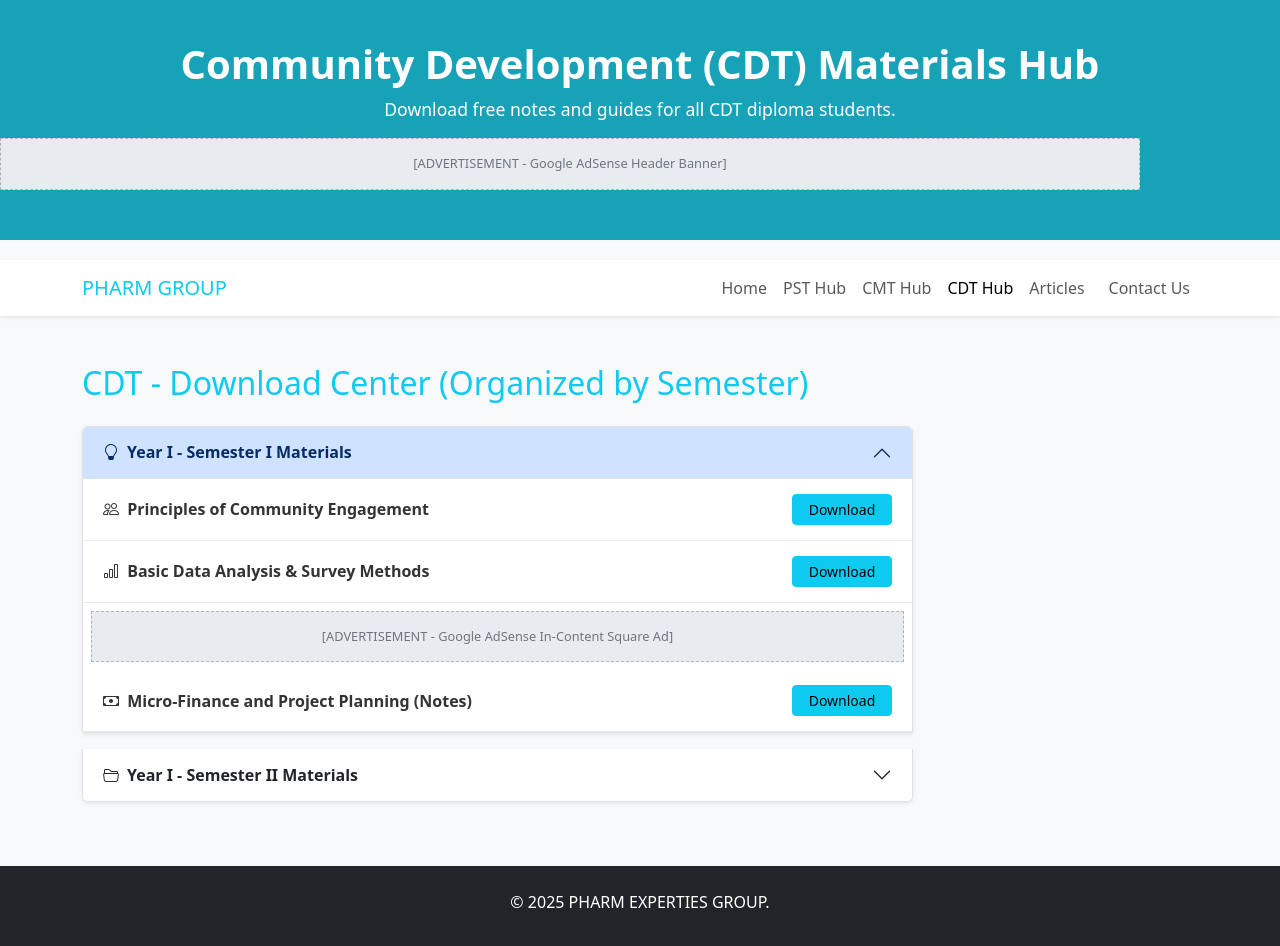
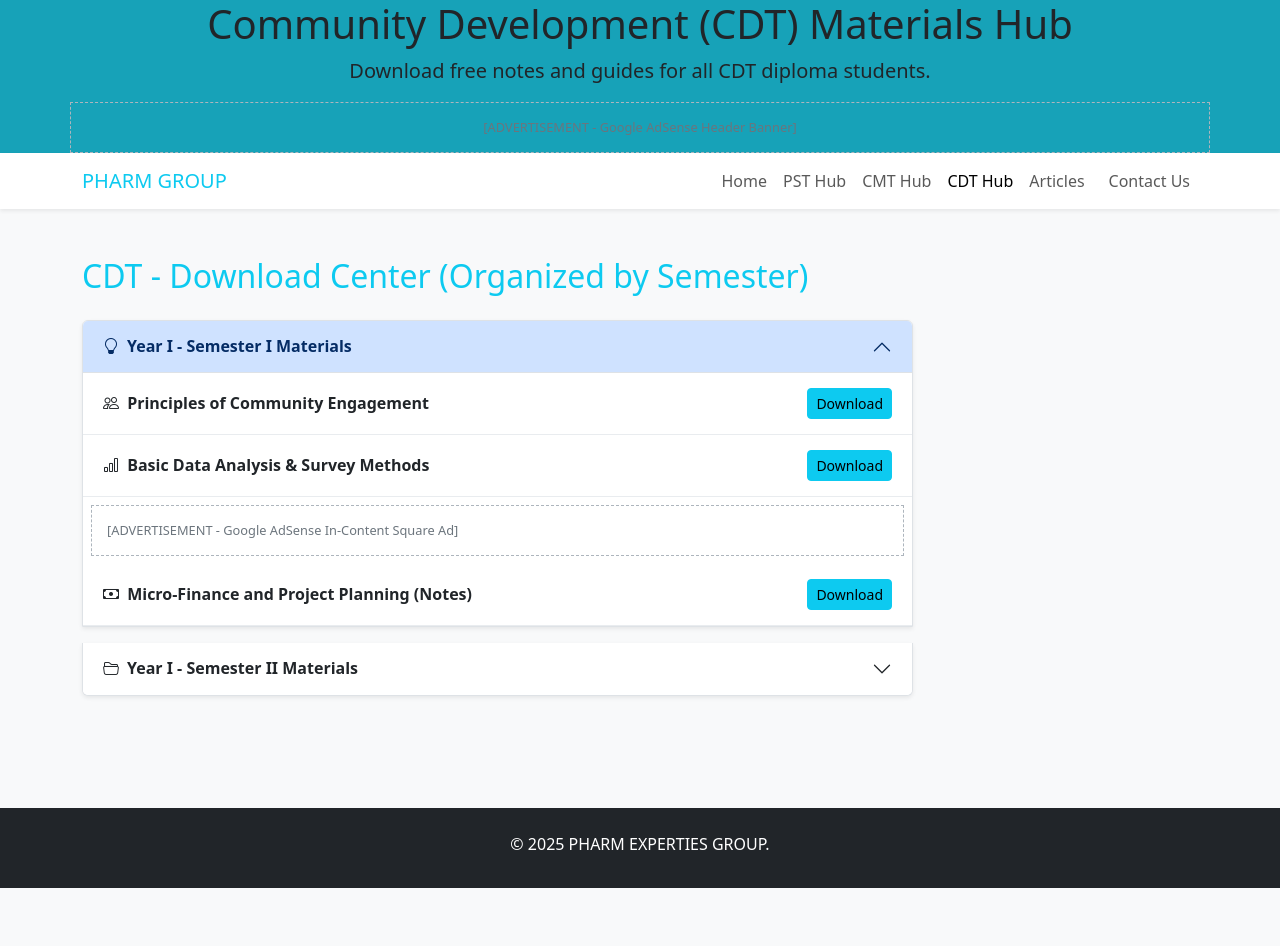
Before and after one commit to PHARM-Coder15/pharm-experties-group, a plain HTML site: page cdt.html in a window 1280 px wide. After the commit the page ends 888 px from the top, so only its background shows below. Drawn offline with nearby package versions, Linux system fonts and the light colour scheme.

Commit message:
Refactor CSS styles for improved layout and design
Updated styles for the website, including custom styles for PHARM EXPERTIES GROUP and improved layout for download items.

```diff
--- a/css/style.css
+++ b/css/style.css
@@ -1,58 +1,52 @@
-/* Base styles for the entire website */
+/* Custom Styles for PHARM EXPERTIES GROUP */
+
 body {
-    background-color: #f8f9fa; /* Light grey background for the entire page */
+    background-color: #f8f9fa;
+    min-height: 100vh; /* Ensure footer stays at bottom */
+    display: flex;
+    flex-direction: column;
 }
 
-/* Header Styling */
-.page-header {
-    background-color: #007bff; /* Default blue for PST. Will be overwritten by inline styles on CMT/CDT pages */
-    color: white;
-    padding: 40px 0;
-    margin-bottom: 20px;
-}
-.page-header h1 {
-    font-weight: 700;
-}
-.page-header .lead {
-    font-size: 1.1rem;
+main {
+    flex: 1; /* Allows main content to grow and push footer down */
 }
 
-/* Download Item Styling (CRUCIAL FIX APPLIED HERE) */
+/* Custom Card Hover Effect */
+.hover-lift {
+    transition: transform 0.3s ease-in-out, box-shadow 0.3s ease-in-out;
+}
+
+.hover-lift:hover {
+    transform: translateY(-5px); /* Lifts the card */
+    box-shadow: 0 10px 20px rgba(0,0,0,0.15) !important;
+}
+
+/* Download Item Styling for PST/CMT/CDT Hubs (Simplified & Reliable) */
+/* This ensures the list items are clean and buttons align well */
 .download-item {
     padding: 15px 20px;
     border-bottom: 1px solid #e9ecef;
-    /* Use CSS Grid to lock the button position regardless of text length */
-    display: grid;
-    grid-template-columns: 1fr auto; /* Text takes 1 part, button auto-sized */
-    gap: 10px; /* Space between text and button */
+    display: flex;
+    justify-content: space-between;
     align-items: center;
     background-color: white;
-}
-.download-item:hover {
-    background-color: #f1f1f1; /* Slight highlight on hover */
-}
-.download-item strong {
-    color: #333;
-    /* Prevent the title text from getting too small on tiny screens */
-    min-width: 0;
-}
-.download-item .btn {
-    min-width: 100px;
-    white-space: nowrap; /* Ensures the button text stays on one line */
+    transition: background-color 0.2s;
 }
 
-/* Ad Slot Placeholder Styling */
+.download-item:hover {
+    background-color: #f1f1f1; /* Subtle highlight */
+}
+
+.download-item strong {
+    flex-grow: 1; /* Allows title to take up space */
+    margin-right: 15px;
+}
+
+/* Placeholder for Adsense Styling */
 .ad-slot-placeholder {
-    background-color: #e9ecef; /* Light grey box for visibility */
     border: 1px dashed #adb5bd;
     color: #6c757d;
-    text-align: center;
     padding: 15px;
     min-height: 50px;
     font-size: 0.8rem;
-    margin: 10px 0;
 }
-/* Ensure the sidebar ad doesn't collapse */
-.col-md-3 .ad-slot-placeholder {
-    min-height: 250px;
-}
```
